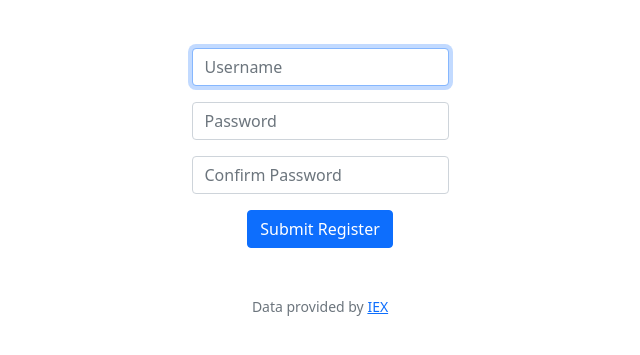
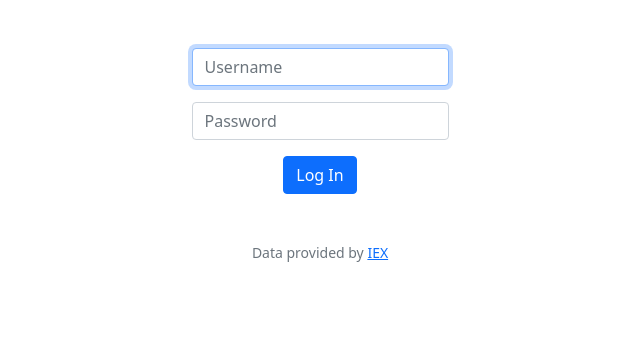
Before and after one commit to MdTs121220/csx50, a Flask app: page /login in a window 1280 px wide. Shown: the part 76-431 px from the top of the page, without its empty margins (320-960 px from the left). Run offline with Flask 2, Linux system fonts and the light colour scheme; some libraries are stand-ins or nearby versions.

Commit message:
Thu, Feb 9, 2023, 7:52 AM +09:00

```diff
--- a/finance/templates/login.html
+++ b/finance/templates/login.html
@@ -1,20 +1,17 @@
 {% extends "layout.html" %}
 
 {% block title %}
-    Register
+    Log In
 {% endblock %}
 
 {% block main %}
-    <form action="/register" method="post">
+    <form action="/login" method="post">
         <div class="mb-3">
             <input autocomplete="off" autofocus class="form-control mx-auto w-auto" id="username" name="username" placeholder="Username" type="text">
         </div>
         <div class="mb-3">
             <input class="form-control mx-auto w-auto" id="password" name="password" placeholder="Password" type="password">
         </div>
-        <div class="mb-3">
-            <input class="form-control mx-auto w-auto" id="password" name="confirmation" placeholder="Confirm Password" type="password">
-        </div>
-        <button class="btn btn-primary" type="submit">Submit Register</button>
+        <button class="btn btn-primary" type="submit">Log In</button>
     </form>
 {% endblock %}
```
Also changed, not shown: finance/templates/register.html (+5 -2 lines).
